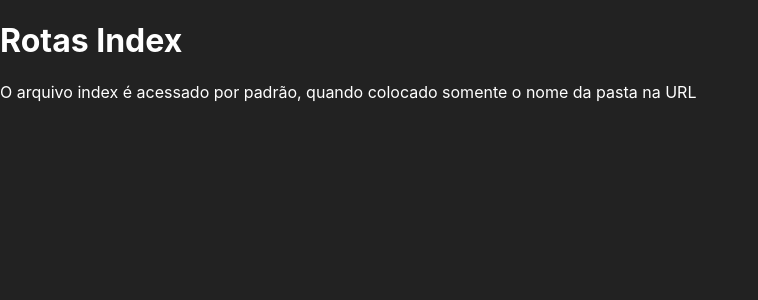
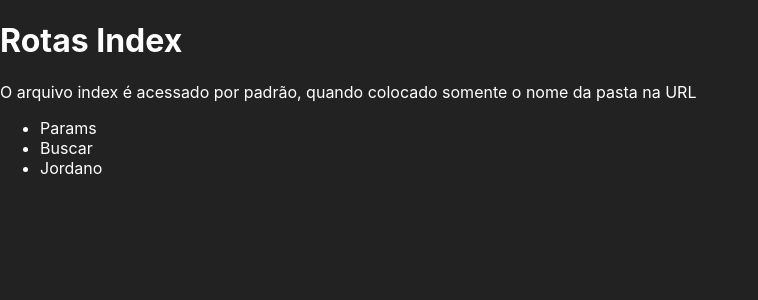
Before and after one commit to jordanobaluz/next-basico, a Next.js app: page /rotas in a window 1280 px wide. Shown: the top 300 px of the page, without its empty margins (0-758 px from the left). Built offline with nearby package versions, Linux system fonts and the light colour scheme.

Commit message:
criado componentes de navegação entre paginas, com diferentes formas de acesso

```diff
--- a/src/pages/rotas/[id]/[nome].jsx
+++ b/src/pages/rotas/[id]/[nome].jsx
@@ -1,4 +1,5 @@
 import { useRouter } from "next/router"
+import Link from 'next/link'
 
 export default function Nome() {
     const router = useRouter();
@@ -11,6 +12,9 @@ export default function Nome() {
             <p>Ao colocar em chaves a pasta id, será transformado em rotas dinamicas os componentes dentro da pasta: [id]</p>
             <p>O useRouter irá permitir acessar o ID passado pela url e também acessar outro parametro dinamico da URL, como por exemplo nome</p>
             <h3>Rotas / {codigo} / {nome}</h3>
+            <Link href="/rotas">
+                <button>Voltar</button>
+            </Link>
         </div>
     )
 }
--- a/src/pages/rotas/[id]/buscar.jsx
+++ b/src/pages/rotas/[id]/buscar.jsx
@@ -1,4 +1,5 @@
 import { useRouter } from "next/router"
+import Link from 'next/link'
 
 export default function Buscar() {
     const router = useRouter();
@@ -10,6 +11,9 @@ export default function Buscar() {
             <p>Ao colocar em chaves a pasta id, será transformado em rotas dinamicas os componentes dentro da pasta: [id]</p>
             <p>O useRouter irá permitir acessar o ID passado pela url</p>
             <h3>Rotas / {codigo} / Buscar</h3>
+            <Link href="/rotas">
+                <button>Voltar</button>
+            </Link>
         </div>
     )
 }
--- a/src/pages/rotas/index.jsx
+++ b/src/pages/rotas/index.jsx
@@ -1,9 +1,22 @@
+import Link from 'next/link'
+
 export default function rotas() {
     return (
         <div>
             <h1>Rotas Index</h1>
-            <span>O arquivo index é acessado por padrão, quando colocado somente o nome da pasta na URL</span>
-        </div>
+            <p>O arquivo index é acessado por padrão, quando colocado somente o nome da pasta na URL</p>
+            <ul>
+                <Link href="/rotas/params?id=2&nome=Nicoly">
+                    <li>Params</li>
+                </Link>
+                <Link href="/rotas/123/buscar">
+                    <li>Buscar</li>
+                </Link>
+                <Link href="/rotas/123/Jordano">
+                    <li>Jordano</li>
+                </Link>
+            </ul>
+        </div >
     )
 }
 
--- a/src/pages/rotas/params.jsx
+++ b/src/pages/rotas/params.jsx
@@ -1,4 +1,5 @@
 import { useRouter } from "next/dist/client/router"
+import Link from "next/link";
 
 export default function Params() {
     const router = useRouter()
@@ -10,6 +11,9 @@ export default function Params() {
         <div>
             <h1>Rotas Params: {id} e {nome} </h1>
             <p>Ao passar os parametros na URL, como por exemplo [params?nome=Jordano&id=1] é possível acessar os parametros na pagina</p>
+            <Link href="/rotas">
+                <button>Voltar</button>
+            </Link>
         </div>
     )
 }
```
